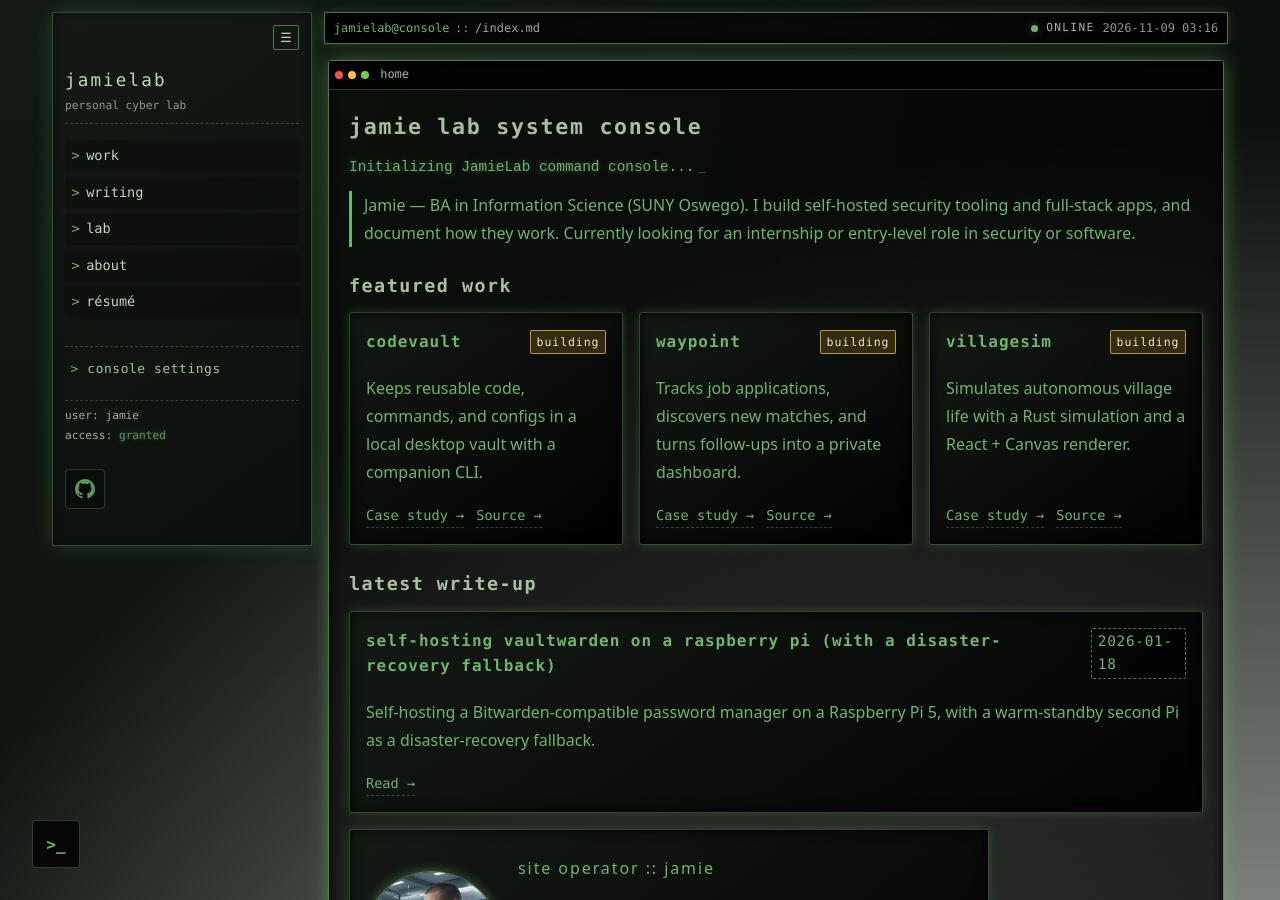
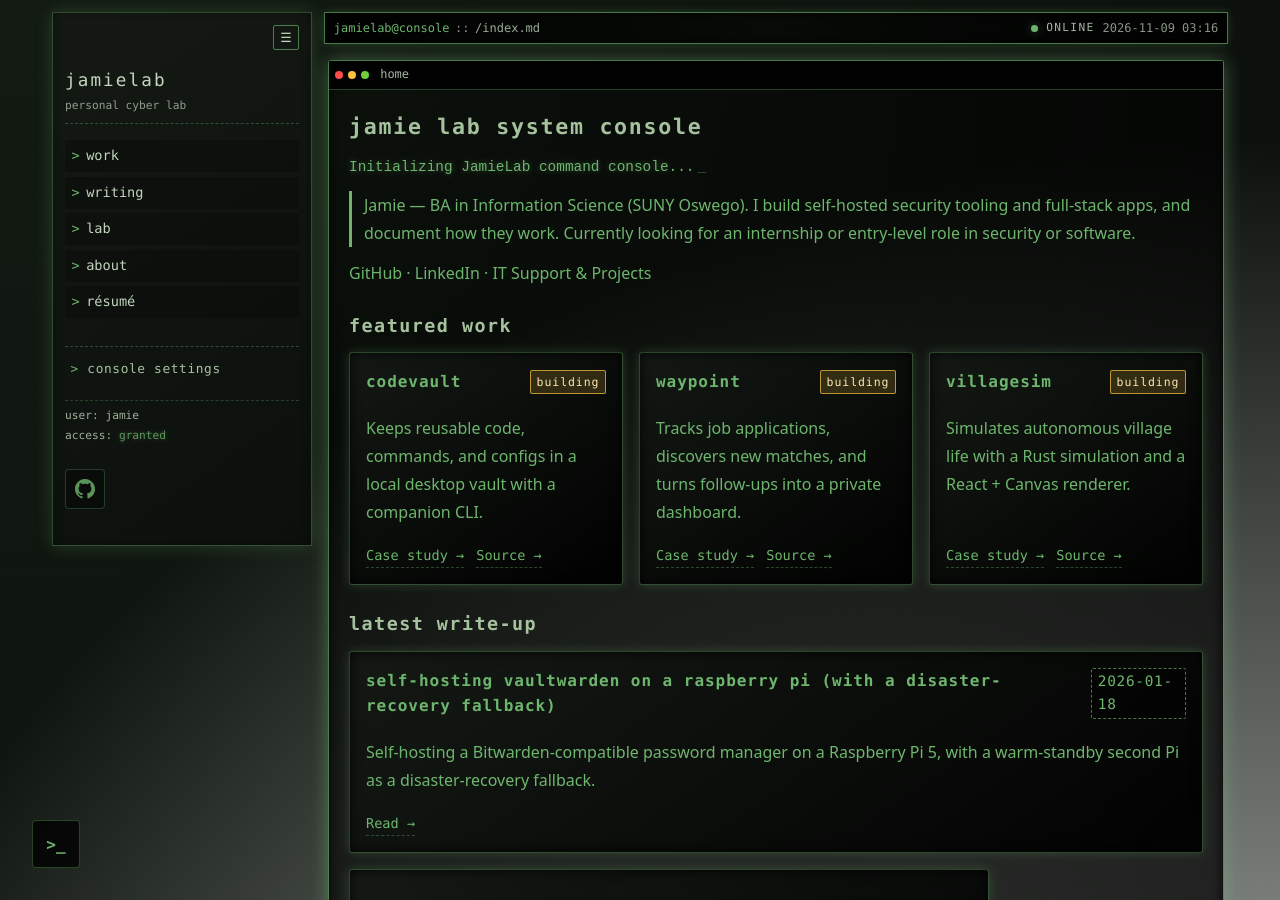
Before and after one commit to jimjamscott22/jimjamscott22.github.io, a Jekyll site: the page built from index.md, in a window 1280 px wide and 900 px high. Built offline with Jekyll 4.4.1, drawn with Linux system fonts in a browser that asks for light colours.

Commit message:
Update index.md

```diff
--- a/index.md
+++ b/index.md
@@ -15,6 +15,8 @@ description: "Jamie Lab - Experiments, networks, homelab, and code. A personal c
 <div id="intro" data-text="Initializing JamieLab command console..."></div>
 
 <p class="identity-line">Jamie — BA in Information Science (SUNY Oswego). I build self-hosted security tooling and full-stack apps, and document how they work. Currently looking for an internship or entry-level role in security or software.</p>
+
+[GitHub](https://github.com/jimjamscott22) · [LinkedIn](https://www.linkedin.com/in/jimjamscozz22/) · [IT Support & Projects](https://jamie-scott.vercel.app/)
 
 ## Featured work
 
```
